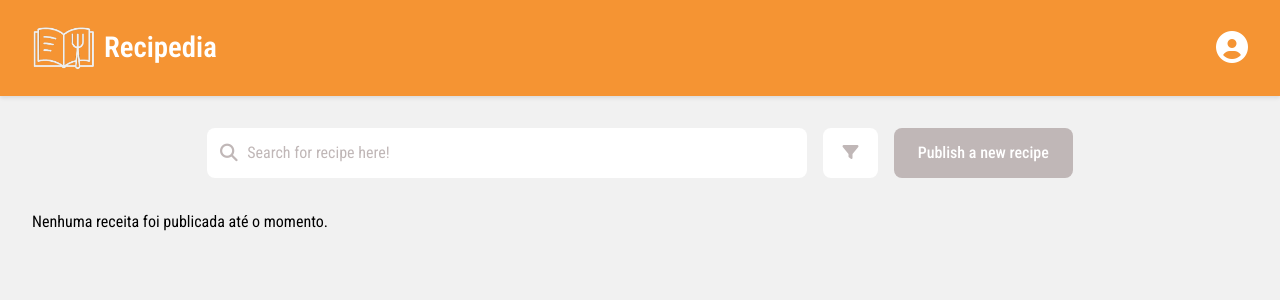
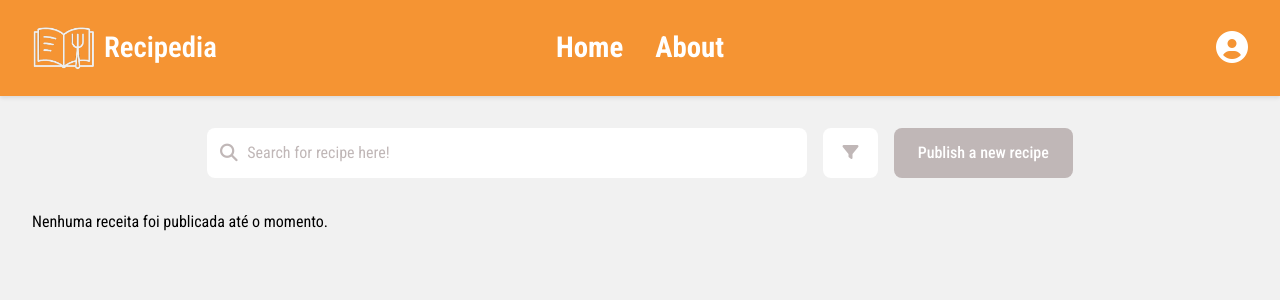
Before and after one commit to gabriel-pagani/udwmj-project, a Django app: page / in a window 1280 px wide. Shown: the top 300 px of the page. Run offline with Django 5.2, Linux system fonts and the light colour scheme; data that the repository does not hold is empty.

Commit message:
Retornei os menus para o cabeçalho porém centralizei eles corretamente

```diff
--- a/static/global/css/style.css
+++ b/static/global/css/style.css
@@ -41,6 +41,9 @@ body {
 }
 
 .nav {
+  position: absolute;
+  left: 50%;
+  transform: translateX(-50%);
   display: flex;
   gap: 2rem;
 }
--- a/templates/global/base.html
+++ b/templates/global/base.html
@@ -22,6 +22,11 @@
         Recipedia
       </div>
 
+      <nav class="nav">
+        <a href="{% url 'app:home' %}">Home</a>
+        <a href="#about">About</a>
+      </nav>
+
       <a href="#account">
         <i class="fa-solid fa-circle-user fa-2xl" style="color: #ffffff;"></i>
       </a>
```
